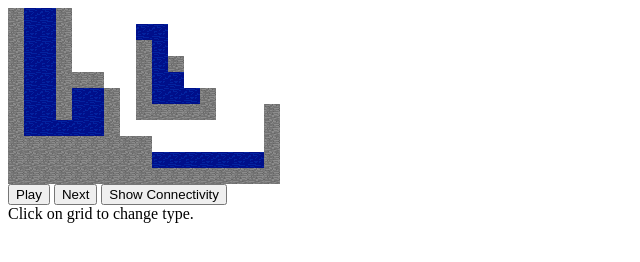
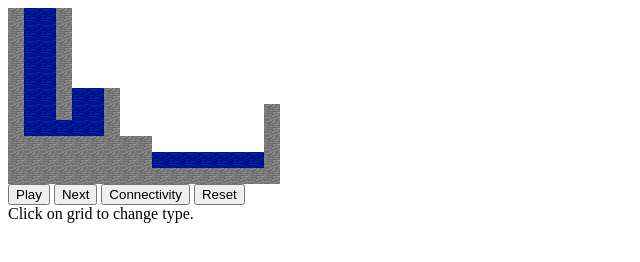
Before and after one commit to zsefvlol/grid-based-water-simulation, a plain HTML site: page index.html in a window 1280 px wide. Shown: the whole page, without its empty margins (0-640 px from the left). Drawn offline with Linux system fonts and the light colour scheme.

Commit message:
add reset button

```diff
--- a/index.html
+++ b/index.html
@@ -32,7 +32,8 @@
         <div id="ctrl-btns">
             <button onclick="javascript:gridWater.play();">Play</button>
             <button onclick="javascript:gridWater.next();">Next</button>
-            <button onclick="javascript:gridWater.toggleConnectivity();">Show Connectivity</button>
+            <button onclick="javascript:gridWater.toggleConnectivity();">Connectivity</button>
+            <button onclick="javascript:gridWater.reset();">Reset</button>
         </div>
         <div>
             Click on grid to change type.
--- a/main.js
+++ b/main.js
@@ -5,19 +5,25 @@
 var gridWater = {
 
     //grid data, 0 air, 1 wall, 2 water
-    grid: [
-        [1,2,2,1,0,0,0,0,0,0,0,0,0,0,0,0,0],
-        [1,2,2,1,0,0,0,0,2,2,0,0,0,0,0,0,0],
-        [1,2,2,1,0,0,0,0,1,2,0,0,0,0,0,0,0],
-        [1,2,2,1,0,0,0,0,1,2,1,0,0,0,0,0,0],
-        [1,2,2,1,1,1,0,0,1,2,2,0,0,0,0,0,0],
-        [1,2,2,1,2,2,1,0,1,2,2,2,1,0,0,0,0],
-        [1,2,2,1,2,2,1,0,1,1,1,1,1,0,0,0,1],
-        [1,2,2,2,2,2,1,0,0,0,0,0,0,0,0,0,1],
-        [1,1,1,1,1,1,1,1,1,0,0,0,0,0,0,0,1],
-        [1,1,1,1,1,1,1,1,1,2,2,2,2,2,2,2,1],
-        [1,1,1,1,1,1,1,1,1,1,1,1,1,1,1,1,1]
-    ],
+    grid: [],
+
+    reset: function(){
+        this.grid = [
+            [1,2,2,1,0,0,0,0,0,0,0,0,0,0,0,0,0],
+            [1,2,2,1,0,0,0,0,0,0,0,0,0,0,0,0,0],
+            [1,2,2,1,0,0,0,0,0,0,0,0,0,0,0,0,0],
+            [1,2,2,1,0,0,0,0,0,0,0,0,0,0,0,0,0],
+            [1,2,2,1,0,0,0,0,0,0,0,0,0,0,0,0,0],
+            [1,2,2,1,2,2,1,0,0,0,0,0,0,0,0,0,0],
+            [1,2,2,1,2,2,1,0,0,0,0,0,0,0,0,0,1],
+            [1,2,2,2,2,2,1,0,0,0,0,0,0,0,0,0,1],
+            [1,1,1,1,1,1,1,1,1,0,0,0,0,0,0,0,1],
+            [1,1,1,1,1,1,1,1,1,2,2,2,2,2,2,2,1],
+            [1,1,1,1,1,1,1,1,1,1,1,1,1,1,1,1,1]
+        ];
+        gridWater.findConnectedBlock();
+        gridWater.render();
+    },
 
     connectivity : [],
 
@@ -261,5 +267,4 @@ var gridWater = {
 
 };
 
-gridWater.findConnectedBlock();
-gridWater.render();
+gridWater.reset();
```
